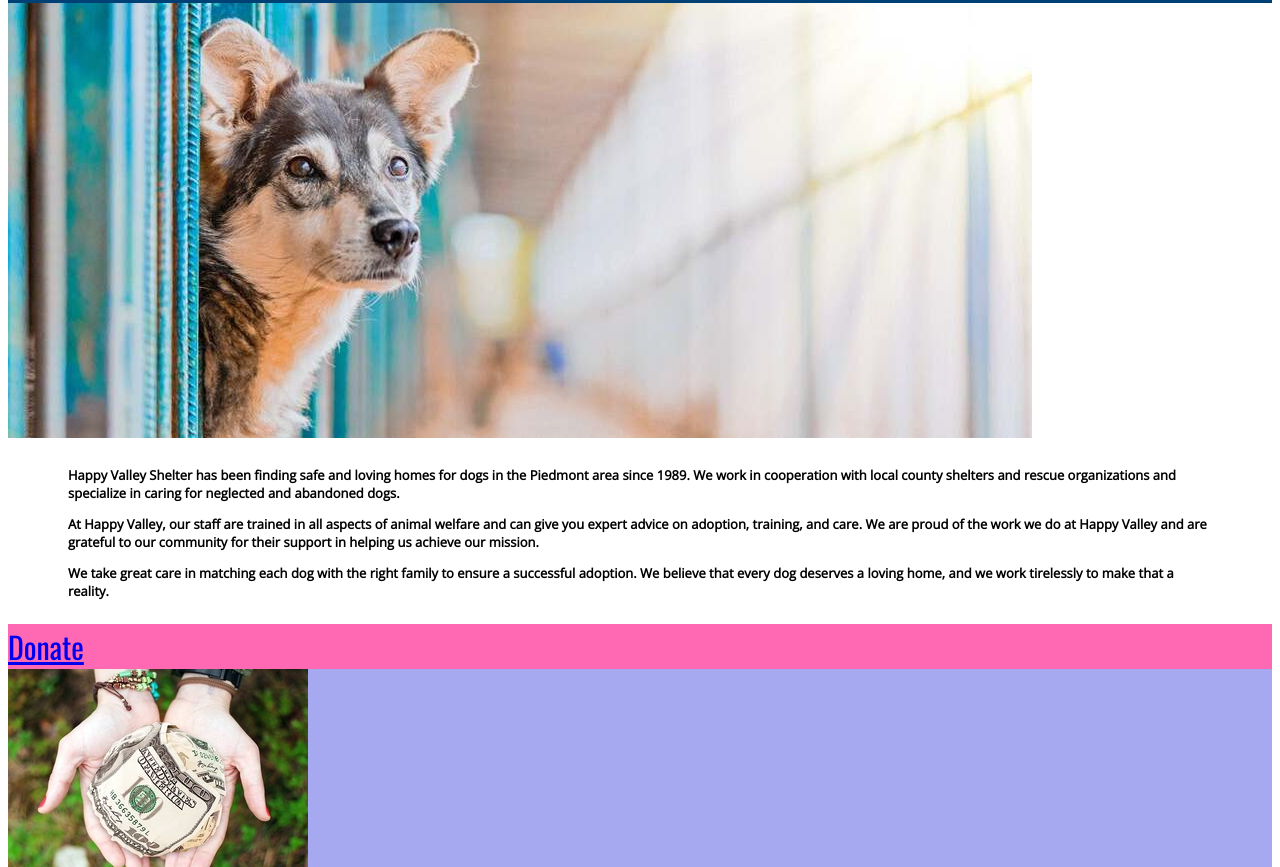
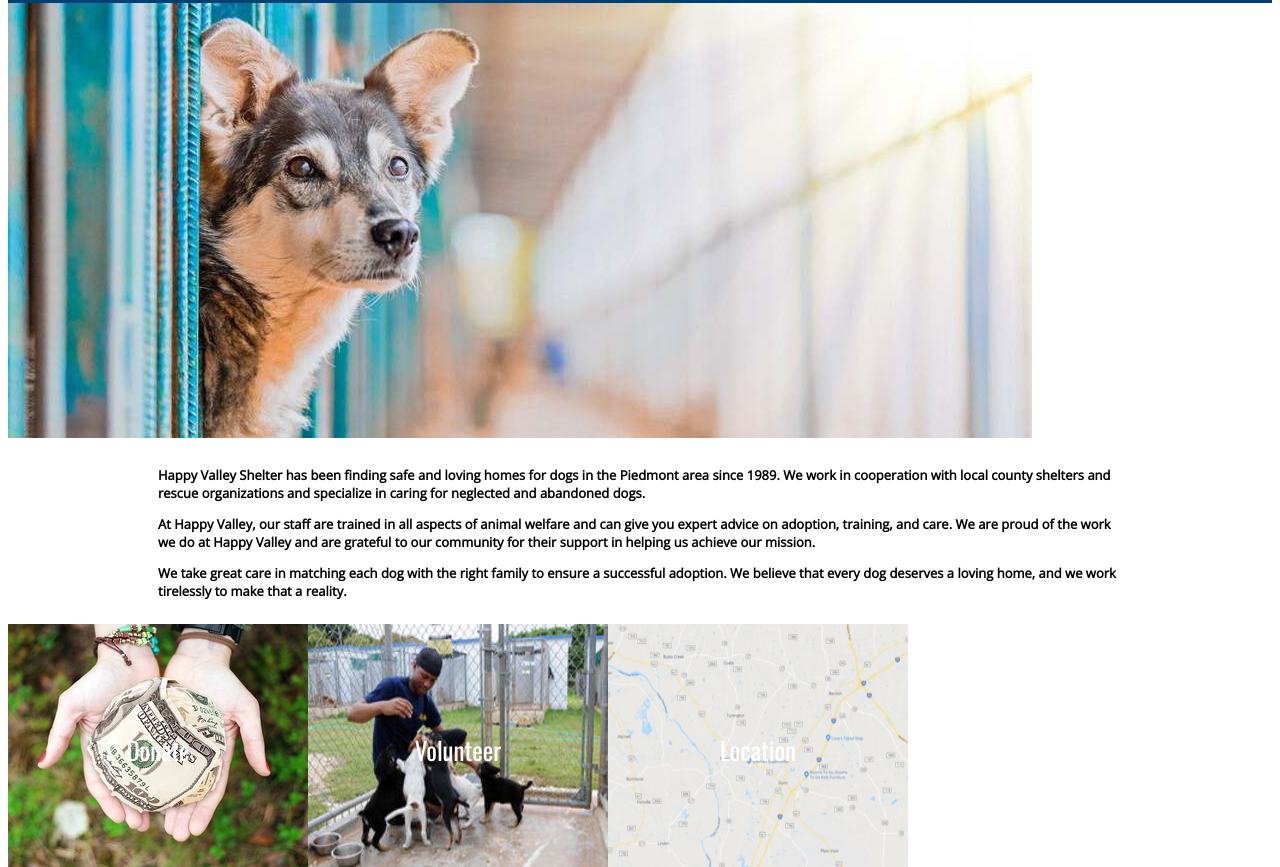
Before and after one commit to Momentum-Team-18/css-dog-adoption-website-annamaynard, a plain HTML site: page index.html in a window 1280 px wide. Shown: the part 85-952 px from the top of the page. Drawn offline with nearby package versions, Linux system fonts and the light colour scheme.

Commit message:
this footer and i have found an agreement

```diff
--- a/index.html
+++ b/index.html
@@ -40,22 +40,27 @@
         </h2>
     </main>
 
-
     <footer>
         <div class="container">
-            <div class="image-container">
-                <div class="text"><a href="donate.html">Donate</a></div>
+          <div class="image-box">
+            <a class="nav-links" href="donate.html">
               <img class="image" src="images/donate.jpg" alt="donate">
+              <div class="overlay">Donate</div>
+            </a>
           </div>
 
-        <div class="image-container">
-                <div class="text"><a href="volunteer.jpg">Volunteer</a></div>
-                <img class="image" src="images/volunteer.jpg" alt=""volunteer">
+          <div class="image-box">
+            <a href="volunteer.html">
+              <img class="image" src="images/volunteer.jpg" alt="volunteer">
+              <div class="overlay">Volunteer</div>
+            </a>
           </div>
 
-        <div class="image-container">
-            <div class="text"><a href=location.html>Location</a></div>
+          <div class="image-box">
+            <a href="location.html">
               <img class="image" src="images/location.png" alt="location">
+              <div class="overlay">Location</div>
+            </a>
           </div>
         </div>
       </footer>
--- a/styles.css
+++ b/styles.css
@@ -37,8 +37,8 @@ color: white;
 
 
 main {
-  margin: 1px 10px;
-  padding: 10px 50px;
+  margin: 1px 50px;
+  padding: 10px 100px;
   family: "Open Sans";
   font-size: x-small;
   background-color: white;
@@ -123,54 +123,43 @@ h3 {
 
   /*footer*/
 
-  footer{
-  background-color: #a6a9f0;
+  footer {
+    color: white;
+    display: flex;
+    justify-content: flex-start;
+    font-family: oswald;
 
-}
+  }
 
-.contaier{
-  flex-direction: row;
-  background-color: #a6a9f0;
-  display: grid;
-  place-items:center;
-  display: inline-block;
+  .container {
+    display: flex;
+    flex-wrap: wrap;
+    justify-content: stretch;
+    align-items: flex-start;
+    background-color: aliceblue;
 
+  }
 
-}
+  .image-box {
+    position: relative;
+    margin: 0px;
+  }
 
-.image-container{
+  .image {
+    display: block;
+    width: 300px;
+    height: 250px;
+  }
 
-  display:grid;
-  width: 100%;
-  grid-template-columns: repeat {auto-fit, minmax(10ch, 1 fr));
-  background-color: yellow;
-  align-items: center;
-  opacity:0.4;
-}
-
-/*
-.container{
-
-  display: inline-block;
-  position: relative;
-  flex-direction: row;
-  background-color: #A6A9Fk0;
-  width: 30%;
-  padding-top: 0%;
-  color: white;
-  text-decoration: none;
-  /*why is the color not white and underline not going away?*/
-
-}
-.image img:hover {
-  height:100%;
-  width:100%;
-  opacity: 100;
-}
-
-
-.text{
-  font-family: oswald;
-  font-size: 30px;
-  background-color: hotpink;
-}
+  .overlay {
+    position: absolute;
+    top: 50%;
+    left: 50%;
+    transform: translate(-50%, -50%);
+    font-size: 25px;
+    font-weight:lighter;
+    text-align: center;
+   font-family:  Oswald, Georgia, "Times New Roman", Times, serif;;
+   text-decoration: none;
+   color: white;
+  }
```
Also changed, not shown: adopt.html (+25 -0 lines), contact.html (+24 -6 lines). Lines whose indentation alone changed are shown as unchanged.
